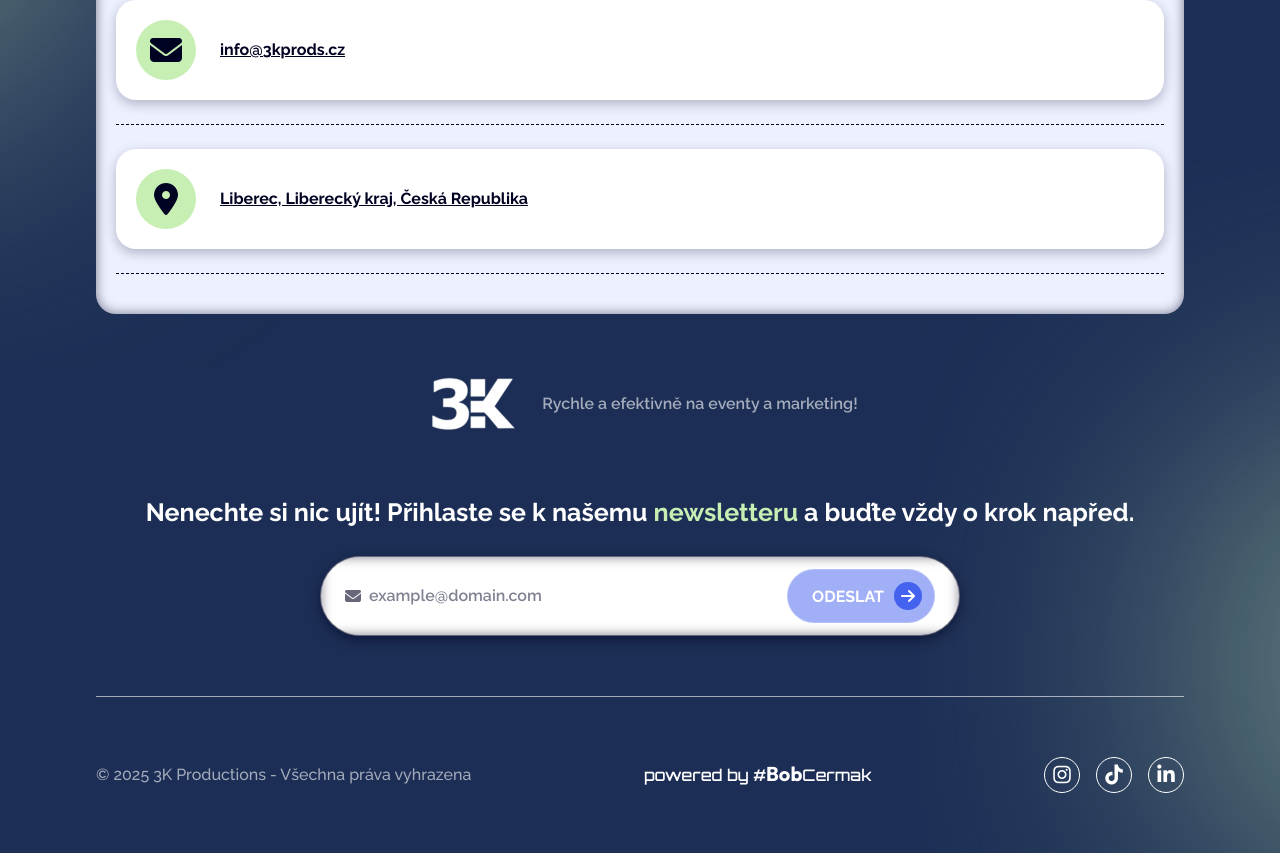
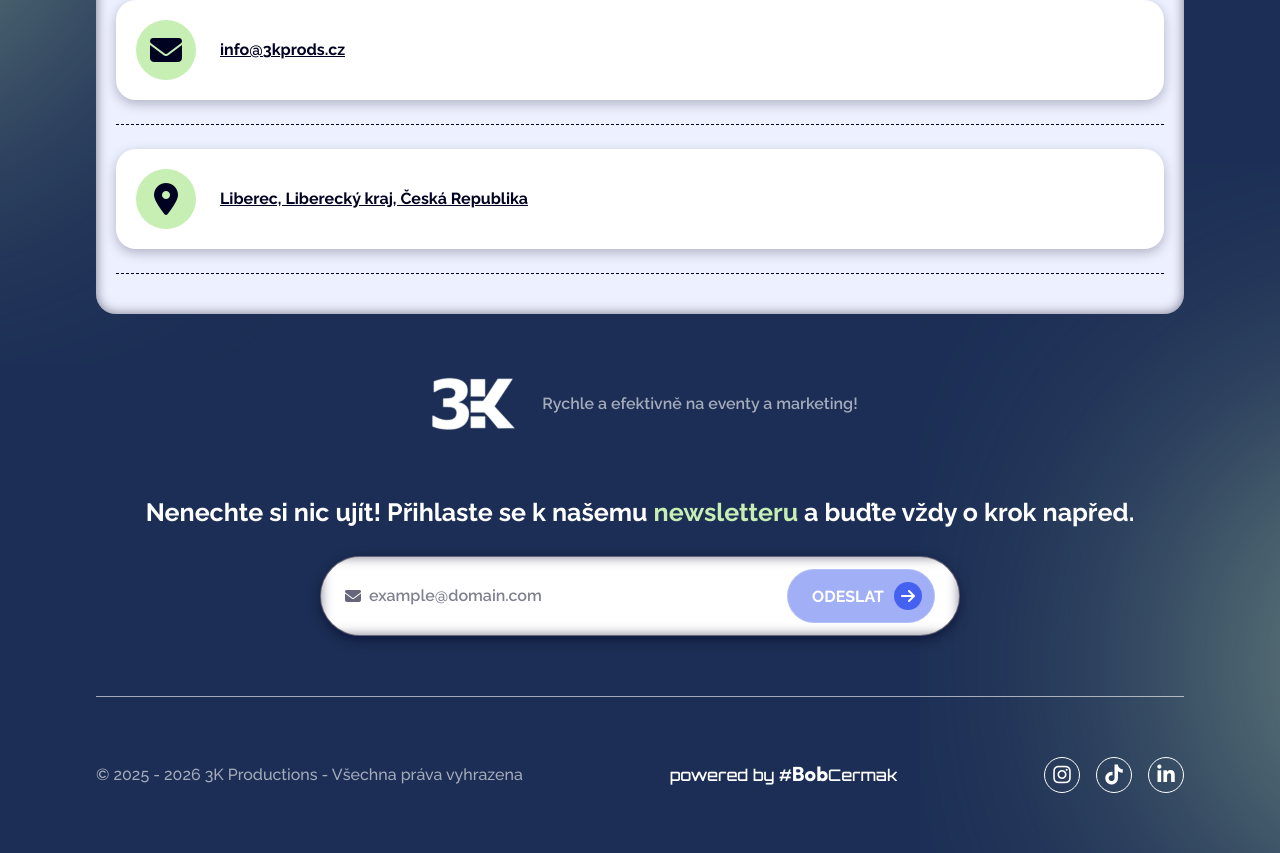
Before and after one commit to bobcermak/3kprods.cz, a Next.js app: page / in a window 1280 px wide. Shown: the part 5264-6117 px from the top of the page. Built offline with nearby package versions, Linux system fonts and the light colour scheme; no server answers.

Commit message:
feat: Update footer credits to include the current year

```diff
--- a/components/layout/footer/FooterCredits.tsx
+++ b/components/layout/footer/FooterCredits.tsx
@@ -15,9 +15,10 @@ type FooterCreditsProps = {
     linksAClassName?: string
 }
 const FooterCredits: FC<FooterCreditsProps> = ({ year, companyName, socialLinks, className, linksClassName, linksAClassName }) => {
+  const currentYear = new Date().getFullYear();
   return (
     <section className={className}>
-        <P weight="font-medium" className="order-1 text-white/60 slaptop:order-0">&copy; {year} {companyName} - Všechna práva vyhrazena</P>
+        <P weight="font-medium" className="order-1 text-white/60 slaptop:order-0">&copy; {year} - {currentYear} {companyName} - Všechna práva vyhrazena</P>
         <PoweredBy firstName="Bob" lastName="Cermak" link="https://www.linkedin.com/in/bohuslav-%C4%8Derm%C3%A1k-0020ba376/"/>
         <Ul className="flex gap-4 slaptop:gap-4">
         {socialLinks?.map((item) => (
```
